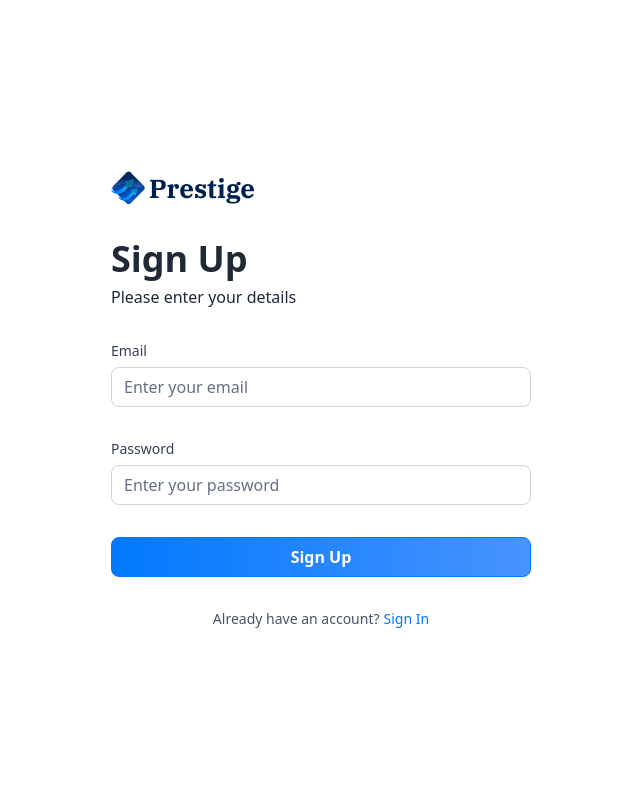
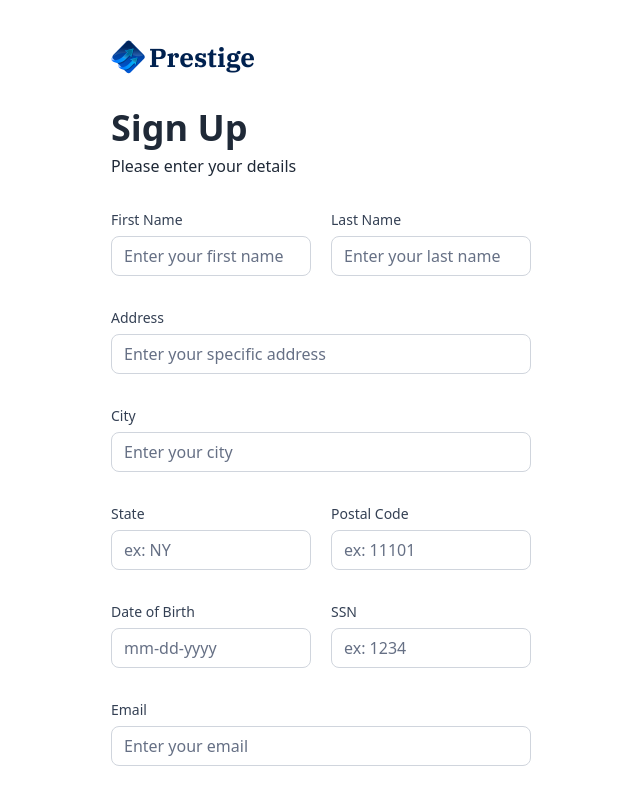
Before and after one commit to lawrencewang30/Bank-Management, a Next.js app: page /sign-up in a window 1280 px wide. Shown: the top 800 px of the page, without its empty margins (319-959 px from the left). Built offline with nearby package versions, Linux system fonts and the light colour scheme.

Commit message:
finished implementing Sign-In and Sign-Up inputs, will start to work on fetching the data for server actions/data mutations

```diff
--- a/components/AuthorizationForm.tsx
+++ b/components/AuthorizationForm.tsx
@@ -23,15 +23,20 @@ import {
 import { Input } from "@/components/ui/input"
 import { authFormSchema } from '@/lib/utils';
 import { Loader2 } from 'lucide-react';
+import SignInPage from '@/app/(auth)/sign-in/page';
+import { useRouter } from 'next/navigation';
 
 
 const AuthorizationForm = ({ type }: {type: string }) => {
-  const [user, setUser] = useState(null)
-  const [isLoading, setIsLoading] = useState(false)
+  const router = useRouter();
+  const [user, setUser] = useState(null);
+  const [isLoading, setIsLoading] = useState(false);
+
+  const formSchema = authFormSchema(type);
 
   // 1. Define your form.
-  const form = useForm<z.infer<typeof authFormSchema>>({
-    resolver: zodResolver(authFormSchema),
+  const form = useForm<z.infer<typeof formSchema>>({
+    resolver: zodResolver(formSchema),
     defaultValues: {
         email: "",
         password: ""
@@ -39,12 +44,35 @@ const AuthorizationForm = ({ type }: {type: string }) => {
   })
 
   // 2. Define a submit handler.
-  function onSubmit(values: z.infer<typeof authFormSchema>) {
+  function onSubmit(values: z.infer<typeof formSchema>) {
     // Do something with the form values.
     // ✅ This will be type-safe and validated.
-    setIsLoading(true)
-    console.log(values)
-    setIsLoading(false)
+    setIsLoading(true);
+
+    try {
+      // Sign up with Appwrite and create Plaid token
+      // TODO: fetch data inputted from sign-in and sign-up forms
+      // for Server Actions and Mutations (Next.js)
+      if (type === 'sign-up') {
+        /* const newUser = await signUp(data);
+
+        setUser(newUser); */
+      }
+      if (type === 'sign-in') {
+        /* const response = await SignInPage({
+          email: data.email,
+          password: data.password
+        })
+
+        if (response) {
+          router.back.push('/');
+        } */
+      }
+    } catch (error) {
+      console.log(error);
+    } finally {
+      setIsLoading(false);
+    }
   }
 
   return (
@@ -85,6 +113,41 @@ const AuthorizationForm = ({ type }: {type: string }) => {
         <>
           <Form {...form}>
             <form onSubmit={form.handleSubmit(onSubmit)} className="space-y-8">
+              {type === 'sign-up' && (
+                <>
+                  <div className='flex gap-5'>
+                    <CustomInput
+                      control={form.control} name='firstName' label='First Name' placeholder='Enter your first name'
+                    />
+                    <CustomInput
+                      control={form.control} name='lastName' label='Last Name' placeholder='Enter your last name'
+                    />
+                  </div>
+                  <CustomInput
+                    control={form.control} name='address' label='Address' placeholder='Enter your specific address'
+                  />
+                  <CustomInput
+                    control={form.control} name='city' label='City' placeholder='Enter your city'
+                  />
+                  <div className='flex gap-5'>
+                    <CustomInput
+                      control={form.control} name='state' label='State' placeholder='ex: NY'
+                    />
+                    <CustomInput
+                      control={form.control} name='postalCode' label='Postal Code' placeholder='ex: 11101'
+                    />
+                  </div>
+                  <div className='flex gap-5'>
+                    <CustomInput
+                      control={form.control} name='dateOfBirth' label='Date of Birth' placeholder='mm-dd-yyyy'
+                    />
+                    <CustomInput
+                      control={form.control} name='ssn' label='SSN' placeholder='ex: 1234'
+                    />
+                  </div>
+                </>
+              )}
+
               <CustomInput
                 control={form.control} name='email' label='Email' placeholder='Enter your email'
               />
--- a/components/CustomInput.tsx
+++ b/components/CustomInput.tsx
@@ -7,9 +7,11 @@ import { Control } from 'react-hook-form'
 import { z } from 'zod'
 import { authFormSchema } from '@/lib/utils'
 
+const formSchema = authFormSchema('sign-up')
+
 interface CustomInput {
-    control: Control<z.infer<typeof authFormSchema>>,
-    name: FieldPath<z.infer<typeof authFormSchema>>, // looks at authFormScheme to check if property in function
+    control: Control<z.infer<typeof formSchema>>,
+    name: FieldPath<z.infer<typeof formSchema>>, // looks at authFormScheme to check if property in function
     label: string,
     placeholder: string
 }
--- a/lib/utils.ts
+++ b/lib/utils.ts
@@ -196,7 +196,18 @@ export const getTransactionStatus = (date: Date) => {
   return date > twoDaysAgo ? "Processing" : "Success";
 };
 
-export const authFormSchema = z.object({
+export const authFormSchema = (type: string) => z.object({
+  // both
   email: z.string().email(), // makes input pop "invalid email" message until correct email header used
-  password: z.string().min(8)
+  password: z.string().min(8),
+
+  // sign-up, if type is sign-in all options will not be checked (sign-in page does not have these)
+  state: type == 'sign-in' ? z.string().optional() : z.string().min(2).max(2),
+  firstName: type == 'sign-in' ? z.string().optional(): z.string().min(1),
+  lastName: type == 'sign-in' ? z.string().optional(): z.string().min(2),
+  address: type == 'sign-in' ? z.string().optional(): z.string().min(3).max(60),
+  postalCode: type == 'sign-in' ? z.string().optional(): z.string().min(4).max(10),
+  dateOfBirth: type == 'sign-in' ? z.string().optional(): z.string().min(3),
+  ssn: type == 'sign-in' ? z.string().optional(): z.string().min(3),
+  city: type == 'sign-in' ? z.string().optional(): z.string().min(1),
 })
```
Lines whose indentation alone changed are shown as unchanged.
